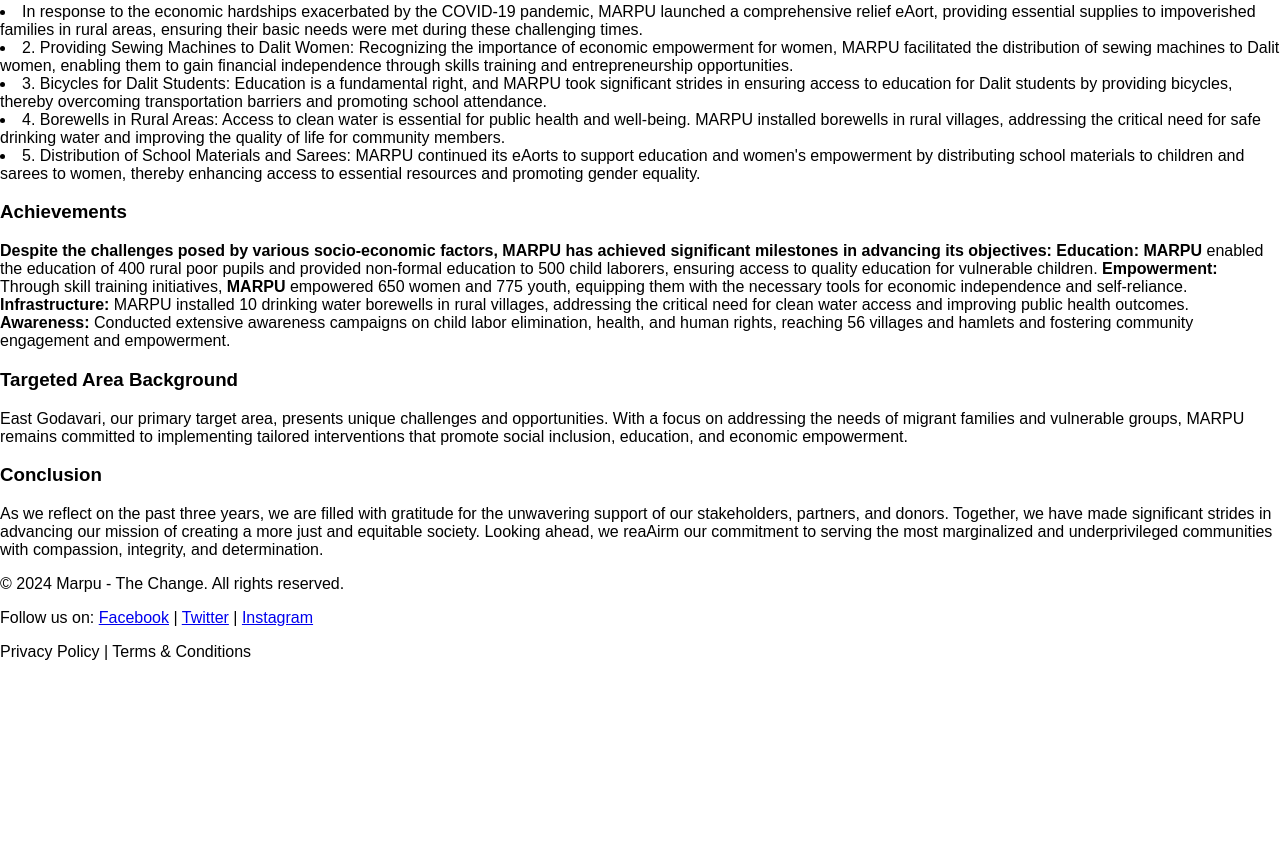
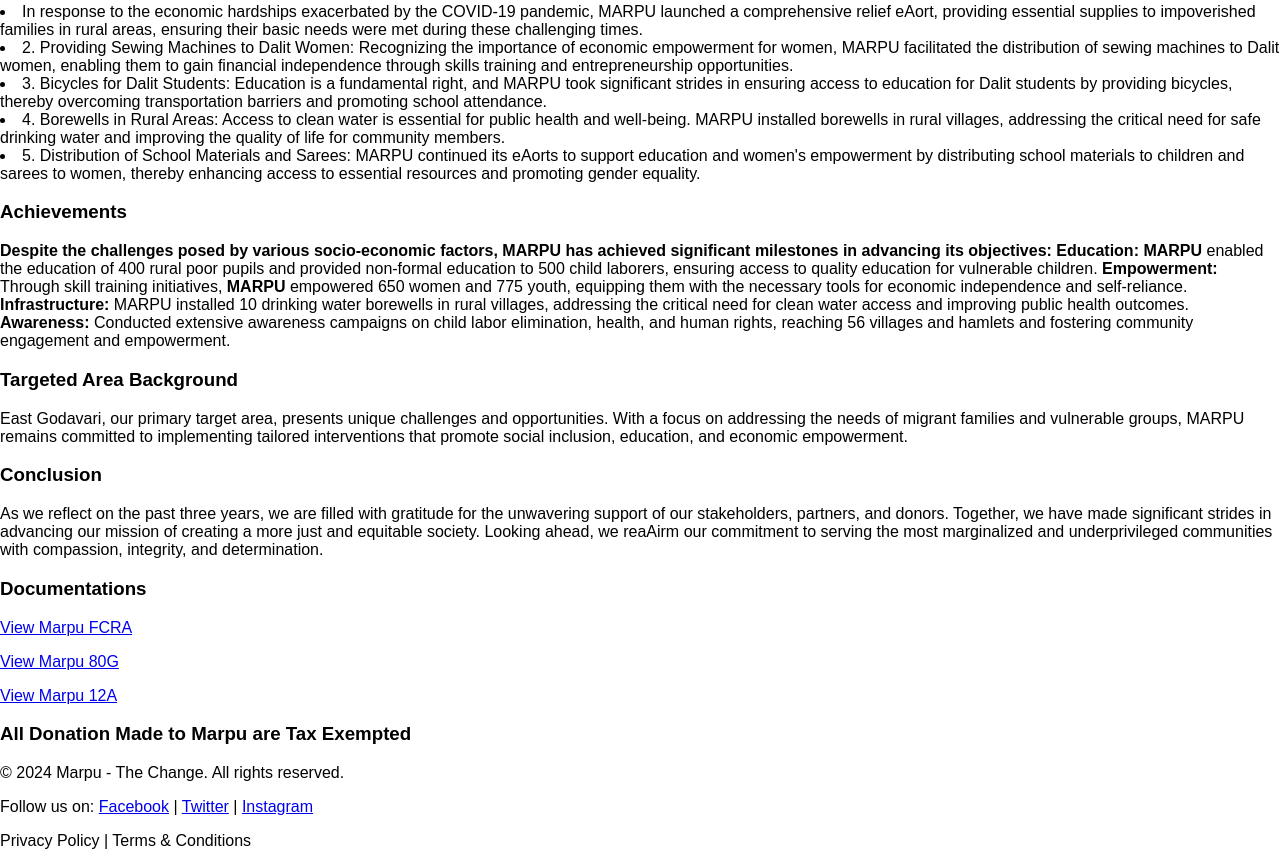
Before and after one commit to ASKHOPE/marpu, a plain HTML site: page legal/index.html in a window 1280 px wide. Shown: the part 582-1448 px from the top of the page. Before the commit the page ends 1259 px from the top, so only its background shows below. Drawn offline with Linux system fonts and the light colour scheme.

Commit message:
restructure 2infomration

```diff
--- a/legal/index.html
+++ b/legal/index.html
@@ -162,6 +162,12 @@
             and underprivileged communities with compassion, integrity, and
             determination.
           </p>
+
+          <h3>Documentations</h3>
+          <p class="btn"><a href="docs/Marpu-FCRA.pdf" target="_blank" > View Marpu FCRA</a></p>
+          <p class="btn"><a href="docs/Marpu-80G.pdf" target="_blank" > View Marpu 80G</a></p>
+          <p class="btn"><a href="docs/Marpu-12A.pdf" target="_blank" > View Marpu 12A</a></p>
+        <h3>All Donation Made to Marpu are Tax Exempted</h3>
         </div>
       </section>
     </main>
```
Also changed, not shown: 2 other files.
